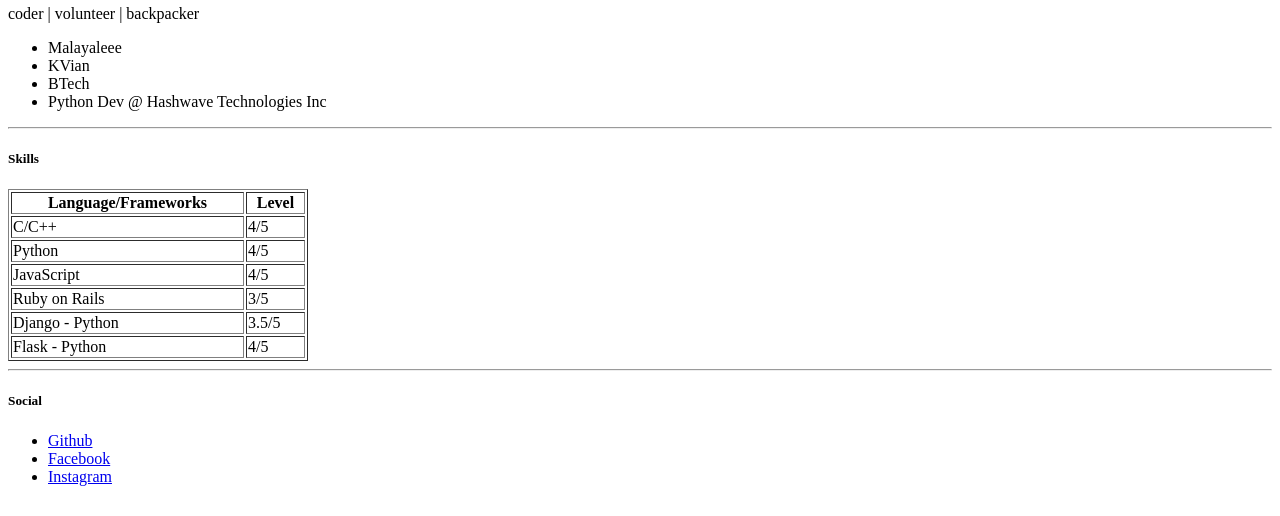
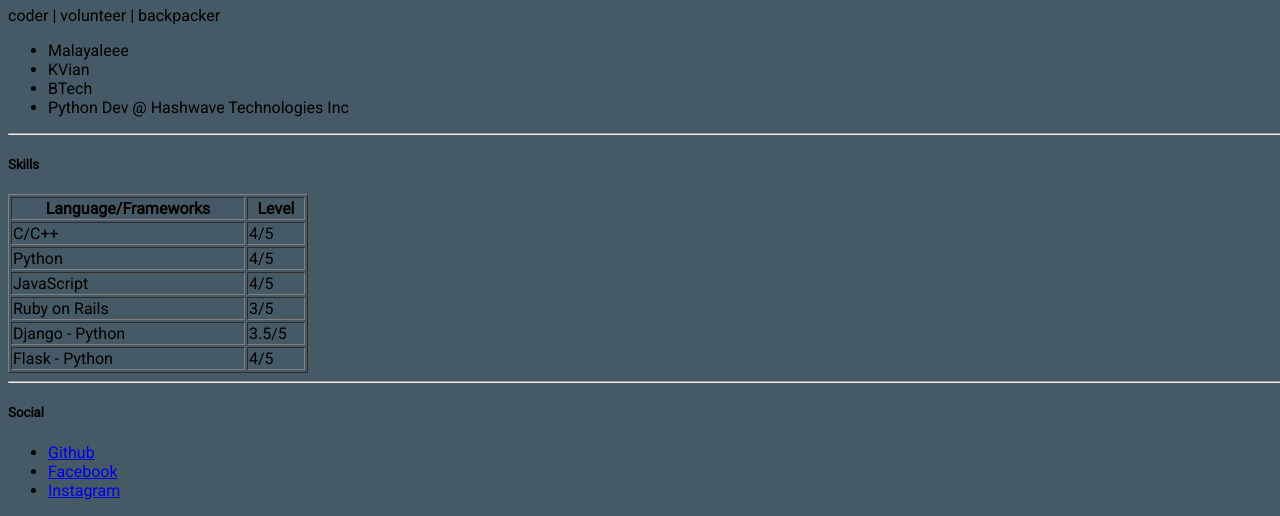
Before and after one commit to sreecodeslayer/web-essentials, a plain HTML site: page index.html in a window 1280 px wide. Shown: the part 337-853 px from the top of the page. Drawn offline with Linux system fonts and the light colour scheme.

Commit message:
Combining HTML with CSS basics (link to html) - 2

```diff
--- a/index.html
+++ b/index.html
@@ -2,6 +2,7 @@
 <html>
 <head>
 	<title>My Profile</title>
+	<link rel="stylesheet" type="text/css" href="assets/css/style.css">
 </head>
 <body>
 <div id="main-content">
```
